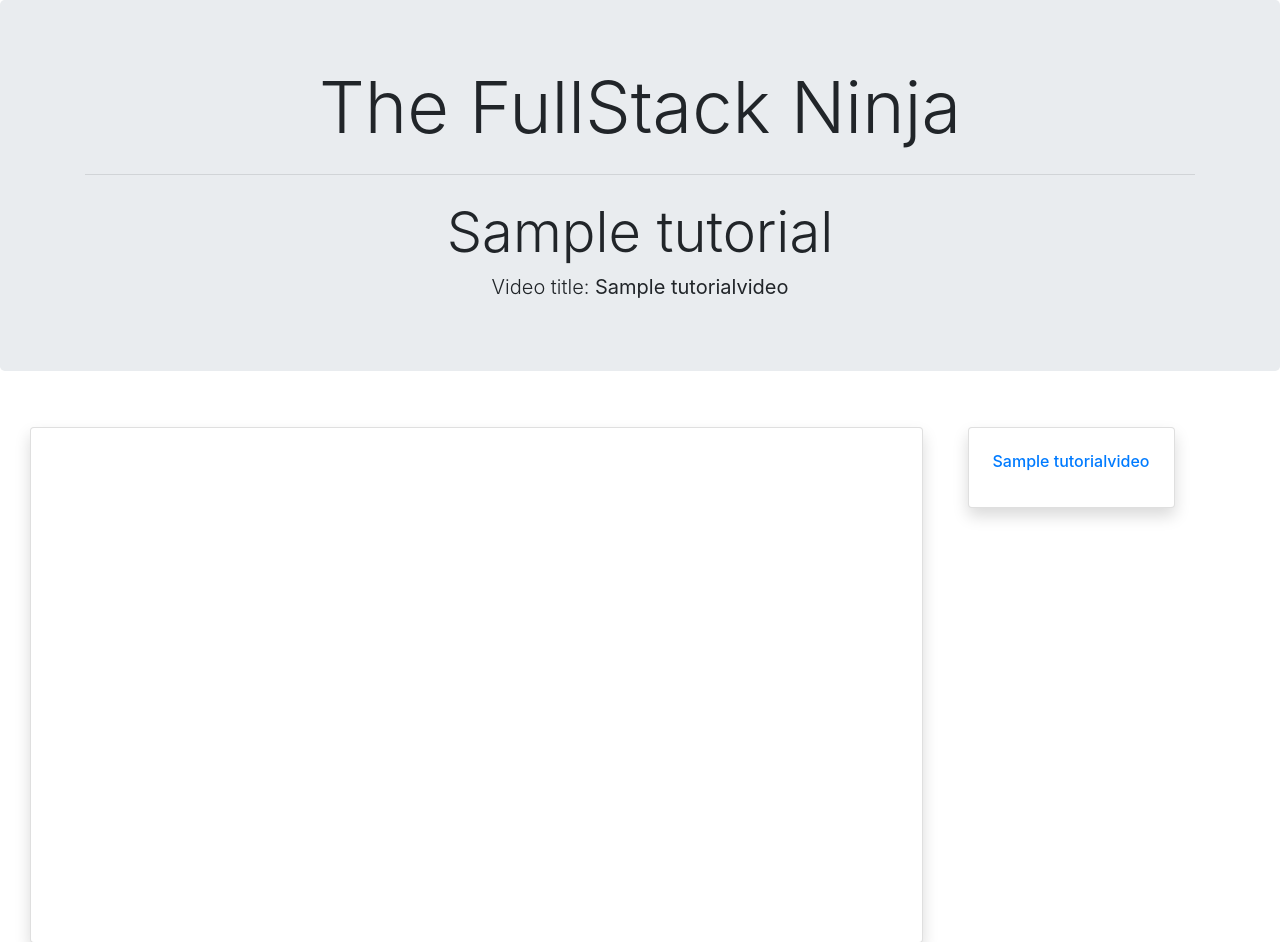
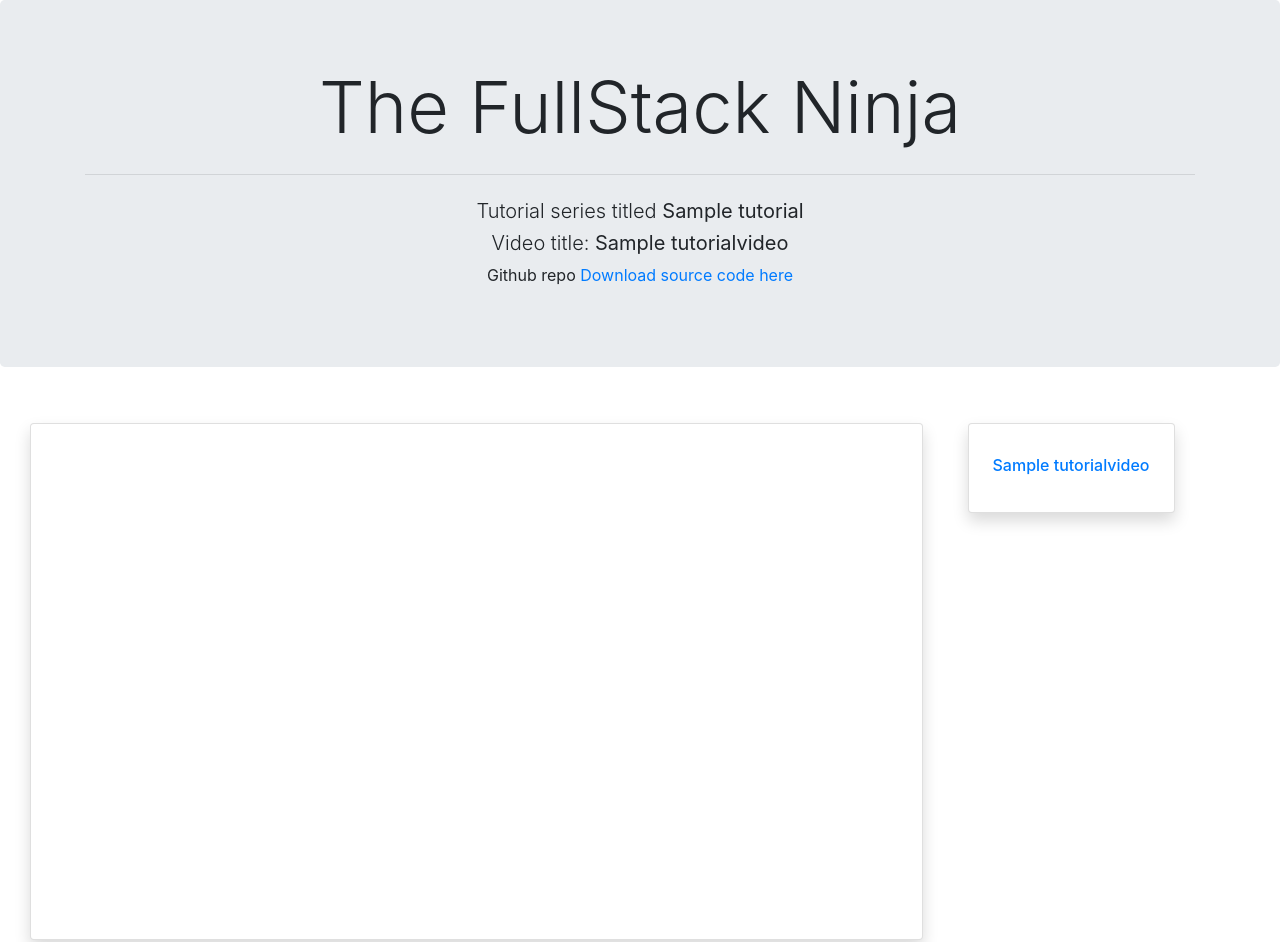
Before and after one commit to bodealamu/fullstackninja, a Django app: a page that uses catalogue/templates/catalogue/videodetail.html in a window 1280 px wide. Shown: the part 56-998 px from the top of the page. Run offline with Django 3.2, Linux system fonts and the light colour scheme; tables that the repository leaves empty hold one stand-in row (values such as "Sample post"); some libraries are stand-ins or nearby versions.

Commit message:
url connect to video list

```diff
--- a/catalogue/templates/catalogue/videodetail.html
+++ b/catalogue/templates/catalogue/videodetail.html
@@ -6,8 +6,10 @@
       <div class="container">
         <h1 class="display-3">The FullStack Ninja</h1>
           <hr class="my-4">
-          <h1 class=" display-4">{{tutorial_series.title}}</h1>
+<!--          <h1 class="lead">{{tutorial_series.title}}</h1>-->
+          <h2 class=" lead">Tutorial series titled <strong>{{tutorial_series.title}}</strong> </h2>
         <h2 class=" lead">Video title: <strong>{{videofile.video_title}}</strong> </h2>
+          <p>Github repo <a href="{{tutorial_series.github_repo_link}}" target="_blank">Download source code here</a></p>
 <!--          <p class="lead">{{videofile.description}} </p>-->
 
       </div>
@@ -31,6 +33,7 @@
         {% for video in tutorial_videos %}
          <div class="card p-1 shadow" >
             <div class="card-body">
+                <h4></h4>
                 <a href="#"><h6 class="card-title">{{video.video_title}}</h6></a>
             </div>
           </div>
```
Also changed, not shown: catalogue/templates/catalogue/tutorialvideos.html (+6 -4 lines).
